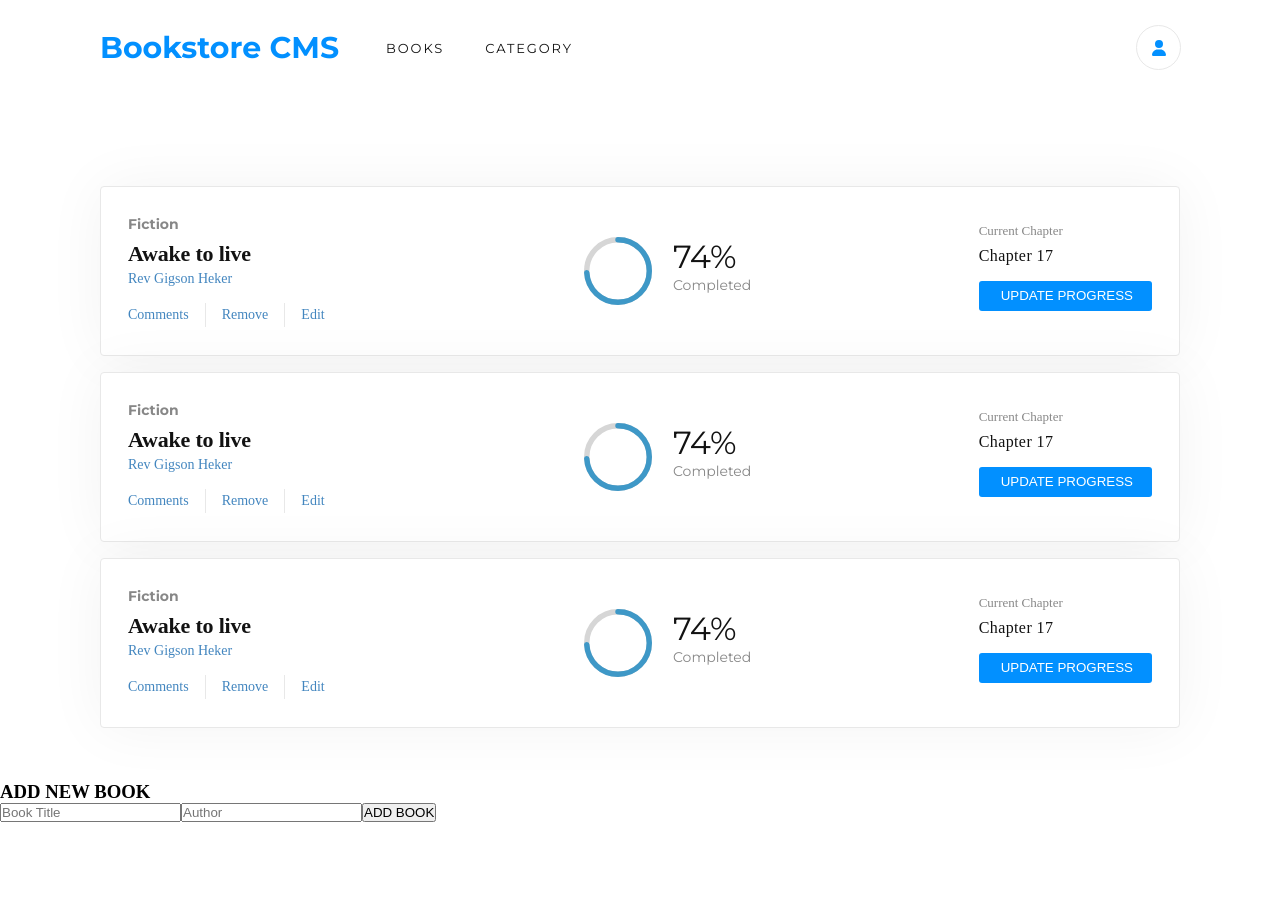
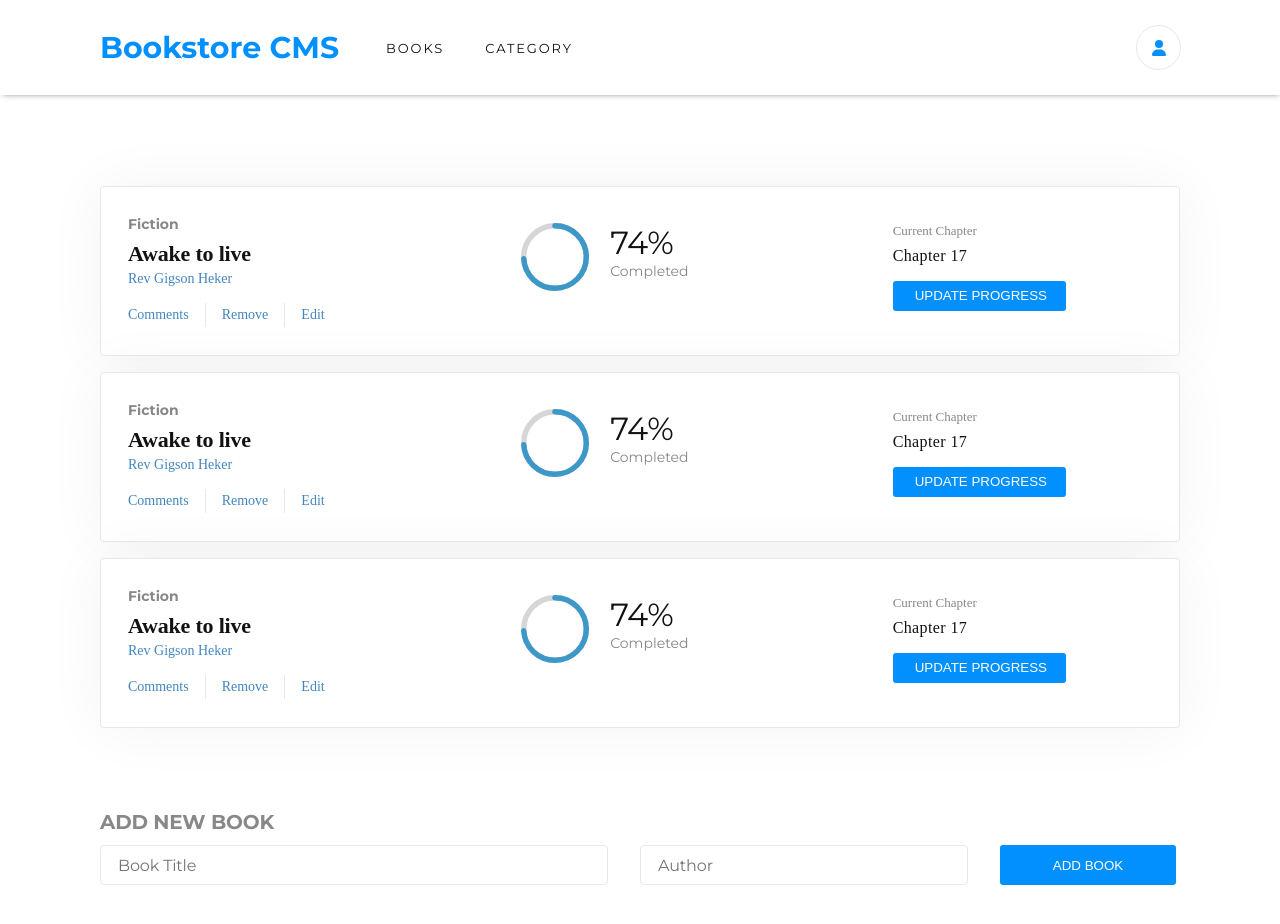
Before and after one commit to bobb-Rob/bookstore-react-redux, a React (Create React App) app: page / in a window 1280 px wide. Shown: the top 924 px of the page. Before the commit the page ends 822 px from the top, so only its background shows below. Built offline with nearby package versions, Linux system fonts and the light colour scheme.

Commit message:
add styles for addBok form

```diff
--- a/src/components/AddBookForm.js
+++ b/src/components/AddBookForm.js
@@ -2,6 +2,7 @@ import React, { useState } from 'react';
 import { useDispatch } from 'react-redux';
 import uniqid from 'uniqid';
 import { doAddBook } from '../redux/books/books';
+import './styles/addBook.css';
 
 const AddBookForm = () => {
   const [book, setBook] = useState({
@@ -30,9 +31,11 @@ const AddBookForm = () => {
   return (
     <form
       onSubmit={addBookSubmit}
+      className="add-book-form"
     >
       <h3>ADD NEW BOOK</h3>
       <input
+        id="title"
         type="text"
         placeholder="Book Title"
         value={title}
@@ -40,6 +43,7 @@ const AddBookForm = () => {
         onChange={handleChange}
       />
       <input
+        id="author"
         type="text"
         placeholder="Author"
         value={author}
@@ -49,6 +53,7 @@ const AddBookForm = () => {
       <input
         type="submit"
         value="ADD BOOK"
+        className="submit-btn"
       />
     </form>
   );
--- a/src/components/Book.js
+++ b/src/components/Book.js
@@ -29,6 +29,7 @@ const Book = ({
           <button type="button">Edit</button>
         </div>
       </div>
+      <div className="book-progress-section">
         <div className="progress-bar-wrapper">
           <div className="circular-progressbar">
             <CircularProgressbar
@@ -49,6 +50,7 @@ const Book = ({
           <p>Chapter 17</p>
           <button type="button">UPDATE PROGRESS</button>
         </div>
+      </div>
     </li>
   );
 };
--- /dev/null
+++ b/src/components/styles/addBook.css
@@ -0,0 +1,52 @@
+.add-book-form {
+  display: grid;
+  grid-template-columns: repeat(6, 1fr);
+  grid-template-rows: 35px 40px;
+  height: 10.75rem;
+  padding: 1.813rem 6.25rem;
+}
+
+.add-book-form > h3 {
+  grid-column: span 6;
+  font-family: Montserrat, sans-serif;
+  font-size: 1.25rem;
+  font-weight: bold;
+  font-stretch: normal;
+  font-style: normal;
+  line-height: normal;
+  letter-spacing: -0.18px;
+  color: var(--warmGrey);
+}
+
+#title {
+  grid-column: span 3;
+}
+
+#author {
+  grid-column: span 2;
+}
+
+#title,
+#author {
+  border: 1px solid var(--borderLines);
+  padding: 0.813rem 0.688rem 0.813rem 1.063rem;
+  border-radius: 4px;
+  font-family: Montserrat, sans-serif;
+  font-size: 1rem;
+  font-weight: normal;
+  font-stretch: normal;
+  font-style: normal;
+  line-height: normal;
+  letter-spacing: -0.15px;
+  color: var(--black);
+  margin-right: 2rem;
+}
+
+.submit-btn {
+  width: 11rem;
+  background-color: var(--blue);
+  border: none;
+  border-radius: 3px;
+  padding: 0.801rem 1.188rem;
+  color: var(--white);
+}
--- a/src/components/styles/books.css
+++ b/src/components/styles/books.css
@@ -51,6 +51,13 @@
   margin: 0.5rem 0 0.2rem;
 }
 
+.book-progress-section {
+  display: flex;
+  width: 70%;
+  justify-content: space-around;
+  column-gap: 2rem;
+}
+
 .book-buttons-wrap {
   margin-top: 1rem;
 }
@@ -71,6 +78,10 @@
   letter-spacing: normal;
   color: var(--blueVar1);
 }
+
+/* .chapter-info {
+
+} */
 
 .chapter-info button {
   padding: 0.438rem 1.188rem 0.5rem 1.375rem;
--- a/src/components/styles/navbar.css
+++ b/src/components/styles/navbar.css
@@ -6,6 +6,7 @@ nav {
   margin: 0 0 2.375rem;
   padding: 0 6.188rem 0 6.25rem;
   background-color: #fff;
+  box-shadow: 1px 1px 6px -2px rgb(116, 117, 118);
 }
 
 .logo {
```
Lines whose indentation alone changed are shown as unchanged.
